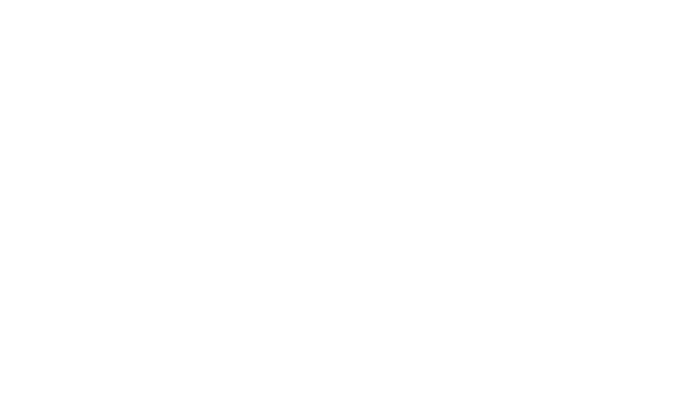
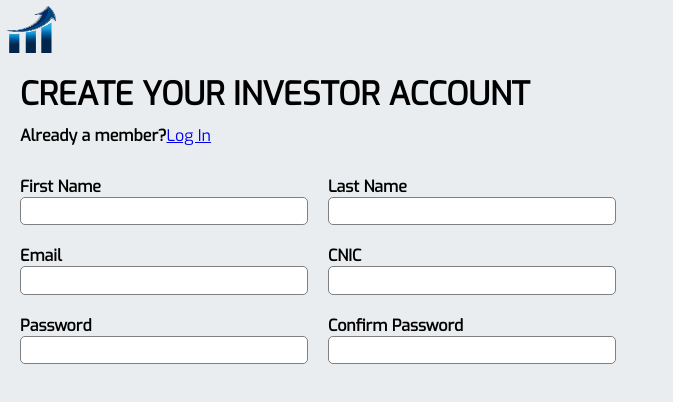
Before and after one commit to MuhammadFASEEH2002/Investify, a React (Create React App) app in the folder client/: page /user-registration in a window 1280 px wide. Before the commit this address had no page. Shown: the top 402 px of the page, without its empty margins (0-673 px from the left). Built offline with nearby package versions, Linux system fonts and the light colour scheme.

Commit message:
Made some changes, started working on

```diff
--- a/client/src/App.js
+++ b/client/src/App.js
@@ -3,7 +3,7 @@
 import Homepage from './resources/Homepage/Homepage';
 import Userrole from './resources/Userrole/Userrole';
 import Userlogin from './resources/Userlogin/Userlogin';
-
+import Userregistration from './resources/Userregistration/Userregistration';
 // import Investorlogin from './resources/Investorlogin/Investorlogin';
 // import Investeelogin from './resources/Investeelogin/Investeelogin';
 
@@ -15,7 +15,9 @@
       <Routes>
         <Route exact path="/" element={<Homepage/>} />
         <Route path="/user-login" element={<Userlogin/>}/>
-        <Route path="/user-registeration/user-role" element={<Userrole/>}/>
+        <Route path="/user-registration/user-role" element={<Userrole/>}/>
+        <Route path="/user-registration" element={<Userregistration/>}/>
+
       </Routes>
     </Router>
     </>
--- a/client/src/css/Homepage/Homepage.css
+++ b/client/src/css/Homepage/Homepage.css
@@ -347,8 +347,6 @@
         text-align: justify;
     }
     .homepage-footer-social-icons {
-
         margin: 4%;
-
     }
 }
--- a/client/src/css/Userlogin/Userlogin.css
+++ b/client/src/css/Userlogin/Userlogin.css
@@ -66,7 +66,7 @@
     margin-right: 20%;
 }
 
-.userlogin-loginarea-left-loginform-inputarea-inputboxes {
+.userlogin-loginarea-left-loginform-inputarea-inputboxes{
     width: 100%;
     padding: 2% 1% 2% 1%;
     border-radius: 5px;
--- /dev/null
+++ b/client/src/css/Userregistration/Userregistration.css
@@ -0,0 +1,55 @@
+.userregistration-main {
+    width: 100%;
+    height: 100%;
+    font-family: 'Exo', sans-serif;
+    background-color: #EAEDEF;
+}
+.userregistration-header {
+    width: 100%;
+    padding: 0.5%;
+}
+.userregistration-header-logo-section,.userregisteration-heading-section,.userregistration-inputarea{
+    width: 100%;
+}
+.userregistration-logo {
+    height: 60px;
+    width: 50px;
+    background-image: url(../../../public/images/logo.png);
+    background-size: 100% 100%;
+}
+.userregisteration-heading{
+    margin-left: 20px;
+}
+.userregistration-loginmessage{
+    width: 100%;
+    margin-left: 20px;
+    margin-top: 10px;
+}
+.userregistration-loginmessage h1{
+    font-size: 1rem;
+}
+.userregistration-loginmessage h1 span{
+    font-size: 0.8rem;
+}
+.userregistration-form{
+    margin-top: 20px;
+
+}
+.userregistration-form-left{
+width: 50%;
+margin-left: 10px;
+}
+.userregistration-inputfields{
+width: 45%;
+margin: 10px;
+}
+.userregistration-inputfields-label{
+    font-size: 1rem;
+
+    }
+    .userregistration-inputarea-inputboxes{
+        width: 100%;
+        padding: 2% 1% 2% 1%;
+        border-radius: 5px;
+        border: 0.8px solid grey;
+}
--- a/client/src/resources/Userlogin/Userlogin.js
+++ b/client/src/resources/Userlogin/Userlogin.js
@@ -98,7 +98,7 @@
                 </h3>
                 <button
                   className="userlogin-loginarea-right-signupbutton"
-                  onClick={() => navigate("/user-registeration/user-role")}
+                  onClick={() => navigate("/user-registration/user-role")}
                 >
                   Sign Up
                 </button>
--- /dev/null
+++ b/client/src/resources/Userregistration/Userregistration.js
@@ -0,0 +1,35 @@
+import React from "react";
+import "../../css/reusable.css";
+import "../../css/Userregistration/Userregistration.css";
+import { Link } from "react-router-dom";
+import Investorregistration from "./components/Investorregistration";
+
+
+const Userregistration = () => {
+  return (
+    <>
+      <div className="main">
+        <div className="userregistration-main">
+          <div className="userregistration-header flex flex-row align-center justify-center">
+            <div className="userregistration-header-logo-section flex flex-row align-center justify-start">
+              <div className="userregistration-logo"></div>
+            </div>
+          </div>
+          <div className="userregisteration-text-section">
+            <h1 className="userregisteration-heading">
+            CREATE YOUR INVESTOR ACCOUNT
+            </h1>
+            <div className="userregistration-loginmessage flex flex-row align-center jsutify-start">
+                <h1>Already a member?</h1>
+                <span><Link to="/user-login">Log In</Link>
+                </span>
+            </div>
+            <Investorregistration/>
+          </div>
+        </div>
+      </div>
+    </>
+  );
+};
+
+export default Userregistration;
--- /dev/null
+++ b/client/src/resources/Userregistration/components/Investorregistration.js
@@ -0,0 +1,64 @@
+import React from "react";
+
+const Investorregistration = () => {
+  return (
+    <>
+      <div className="userregistration-form">
+        <div className="userregistration-form-left flex flex-column align-center justify-center">
+          <div className="userregistration-inputarea flex flex-row align-center justify-start">
+            <div className="userregistration-inputfields flex flex-column">
+              <h5 className="userregistration-inputfields-label">First Name</h5>
+              <input
+                type="text"
+                className="userregistration-inputarea-inputboxes"
+              />
+            </div>
+            <div className="userregistration-inputfields flex flex-column">
+              <h5 className="userregistration-inputfields-label">Last Name</h5>
+              <input
+                type="text"
+                className=" userregistration-inputarea-inputboxes"
+              />
+            </div>
+          </div>
+          <div className="userregistration-inputarea flex flex-row align-center justify-start">
+            <div className="userregistration-inputfields flex flex-column">
+              <h5 className="userregistration-inputfields-label">Email</h5>
+              <input
+                type="email"
+                className="userregistration-inputarea-inputboxes"
+              />
+            </div>
+            <div className="userregistration-inputfields flex flex-column">
+              <h5 className="userregistration-inputfields-label">CNIC</h5>
+              <input
+                type="number"
+                className=" userregistration-inputarea-inputboxes"
+              />
+            </div>
+          </div>
+          <div className="userregistration-inputarea flex flex-row align-center justify-start">
+            <div className="userregistration-inputfields flex flex-column">
+              <h5 className="userregistration-inputfields-label">Password</h5>
+              <input
+                type="password"
+                className="userregistration-inputarea-inputboxes"
+              />
+            </div>
+            <div className="userregistration-inputfields flex flex-column">
+              <h5 className="userregistration-inputfields-label">Confirm Password</h5>
+              <input
+                type="password"
+                className=" userregistration-inputarea-inputboxes"
+              />
+            </div>
+          </div>
+        </div>
+
+        <div className="userregistration-form-right"></div>
+      </div>
+    </>
+  );
+};
+
+export default Investorregistration;
--- a/client/src/resources/Userrole/Userrole.js
+++ b/client/src/resources/Userrole/Userrole.js
@@ -28,12 +28,12 @@
             <DecisionButton
               heading="I Want to Invest"
               text="Join our network as an investor, explore promising businesses, and start making strategic investments."
-              onClick={() => navigate("/login/investor-login")}
+              onClick={() => navigate("/user-registration")}
             />
             <DecisionButton
               heading="I Want to List My Business"
               text="Showcase your business, attract potential investors, and take the next step towards growth."
-              onClick={() => navigate("/login/investee-login")}
+              onClick={() => navigate("/user-registration")}
             />
           </div>
         </div>
```
Also changed, not shown: 1 other file (tests, documents, lock files or other folders).
